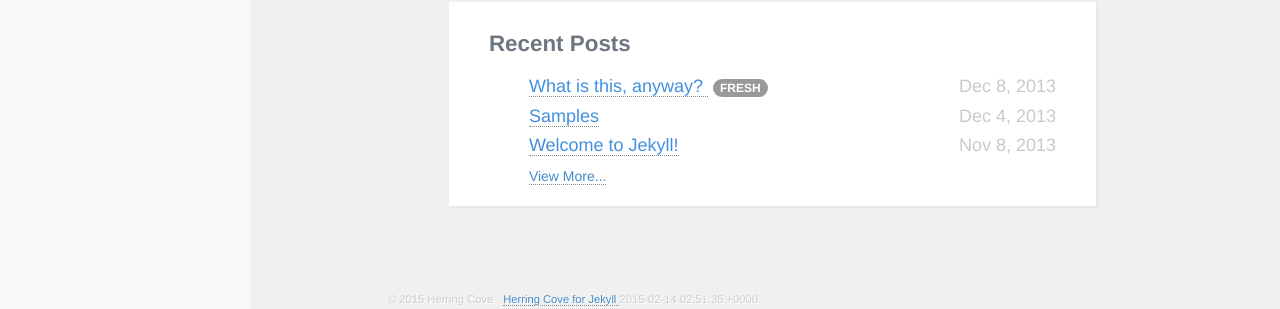
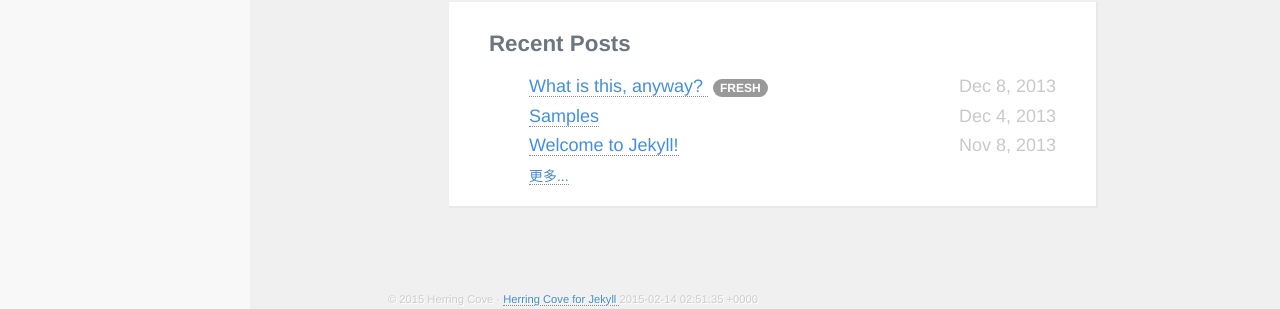
Before and after one commit to ceares/blog, a Jekyll site: the page built from index.html, in a window 1280 px wide and 900 px high, scrolled down 629 px. Shown: the part 588-897 px from the top of the window. Built offline with Jekyll 4.4.1, drawn with Linux system fonts in a browser that asks for light colours; nearby versions of some CDN libraries; Markdown is read by kramdown in place of the engine named in the settings.

Commit message:
Update index.html

```diff
--- a/index.html
+++ b/index.html
@@ -33,7 +33,7 @@ title: Herring Cove
     {% assign fresh_tag = '' %}
   {% endfor %}
   <ul>
-    <a href="{{ site.baseurl }}/list.html">View More...</a>
+    <a href="{{ site.baseurl }}/list.html">更多...</a>
   </ul>
 </div>
 {% endif %}
```
Also changed, not shown: other parts of index.html (+1 -1 lines).
